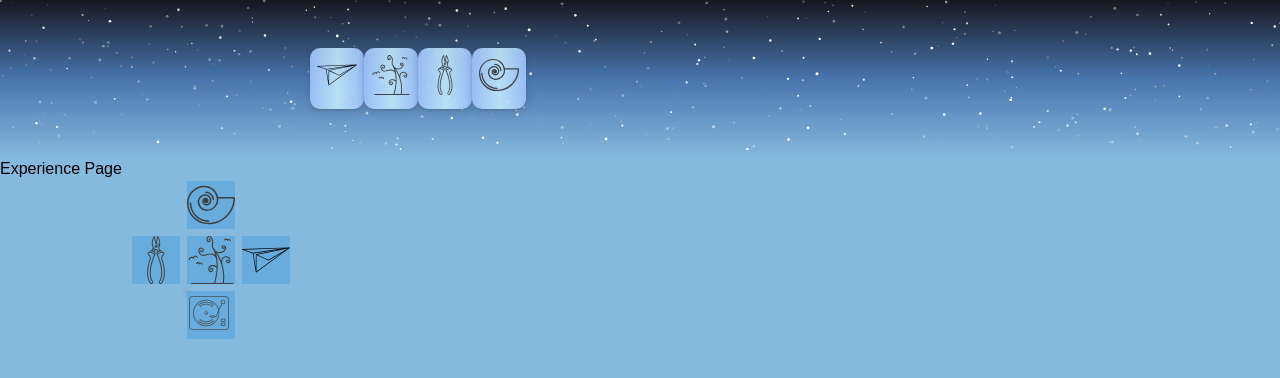
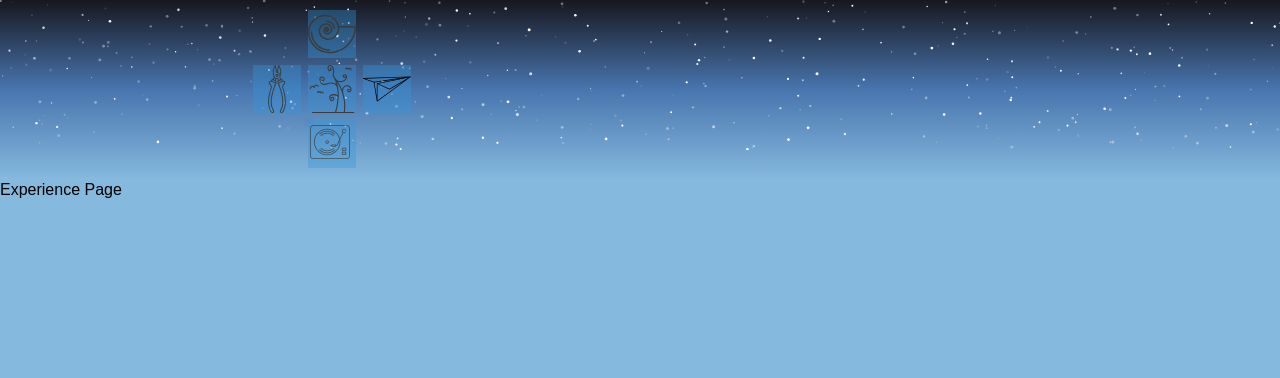
Before and after one commit to StefieCaff/stefanietronic, a React (Create React App) app: page /experience in a window 1280 px wide. Shown: the top 378 px of the page. Built offline with nearby package versions, Linux system fonts and the light colour scheme.

Commit message:
move diamond to nav
need to work on spacing in nav, comets positions and link styling

```diff
--- a/src/Components/Diamond/diamond.module.css
+++ b/src/Components/Diamond/diamond.module.css
@@ -1,6 +1,6 @@
 .diamondContainer {
     display: grid;
-    grid-template-columns: repeat(3, 1fr);
+    grid-template-columns: repeat(1, 1fr);
     gap: 7px;
 }
 
--- a/src/Components/Links/linkWithSvg.module.css
+++ b/src/Components/Links/linkWithSvg.module.css
@@ -7,7 +7,7 @@
 .contentContainer {
     overflow: hidden;
     width: max-content;
-    /* Adjust this to your preference */
+    height: max-content;
 }
 
 .svg {
@@ -16,13 +16,15 @@
     top: 0;
     left: 0;
     width: 100%;
+    height: 100%;
 }
 
 .text {
     position: absolute;
+    font-size: 7px;
     z-index:0;
-    top: 0;
-    left: 0;
+    top: 5;
+    right: 0;
     opacity: 0;
     display: flex;
     text-transform: center;
--- a/src/Components/Nav/Nav.jsx
+++ b/src/Components/Nav/Nav.jsx
@@ -3,16 +3,18 @@ import { Link } from "react-router-dom";
 
 // import SoundPlayer from "../SoundPlayer/SoundPlayer";
 // import { cricketSong } from "../../Config/audioSources";
-import Svg from "../Svg/Svg";
+// import Svg from "../Svg/Svg";
+
 import styles from "./Nav.module.css";
 import Stars from "../Stars/Stars";
-
+import Diamond from "../Diamond/Diamond.jsx"
 const Nav = () => {
   return (
     <div className={styles.navWrapper}>
       <Stars />
-      <div className={styles.navContainer}>
-        <ul className={styles.navList}>
+
+       <div className={styles.navContainer}> <Diamond/>
+       {/* <ul className={styles.navList}>
           <li className={styles.navItem}>
             <Link to={"/contact"}>
               <Svg symbolId='paperplane' className={styles.linkSvg} height='2.5em' width='2.5em'></Svg>
@@ -34,9 +36,9 @@ const Nav = () => {
             </Link>
           </li>
           <li>
-            {/* <SoundPlayer sources={cricketSong} ariaLabel="Push play for soothing nature sounds" /> */}
+            {<SoundPlayer sources={cricketSong} ariaLabel="Push play for soothing nature sounds" />}
           </li>
-        </ul>
+        </ul>*/}
       </div>
     </div>
   )
--- a/src/Components/Nav/Nav.module.css
+++ b/src/Components/Nav/Nav.module.css
@@ -10,6 +10,7 @@
     padding: 10px;
     color: white;
     text-align: center;
+    width: 100vw;
 }
 
 .navList {
--- a/src/Components/Stars/Stars.module.css
+++ b/src/Components/Stars/Stars.module.css
@@ -5,6 +5,7 @@
 .starsWrapper {
     pointer-events: none;
     overflow: hidden;
+    /* width: 100vw; */
 }
 
 .stars {
--- a/src/Pages/Experience.jsx
+++ b/src/Pages/Experience.jsx
@@ -1,12 +1,9 @@
 import React from 'react';
-import Diamond from '../Components/Diamond/Diamond';
-
 
 const Experience = () => {
     return (
         <>
             <p>Experience Page</p>
-        <Diamond/>
         </>
 
     )
```
